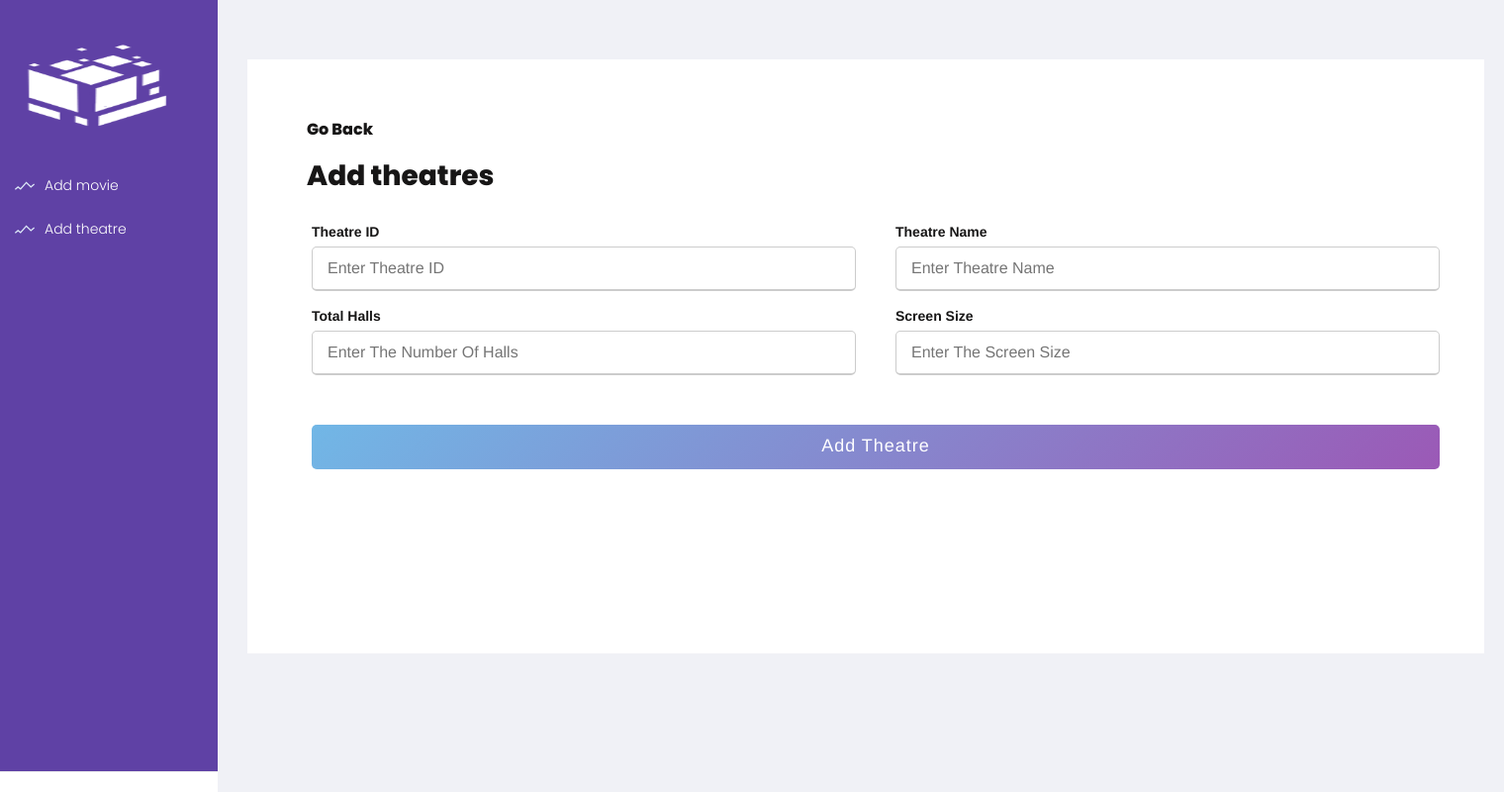
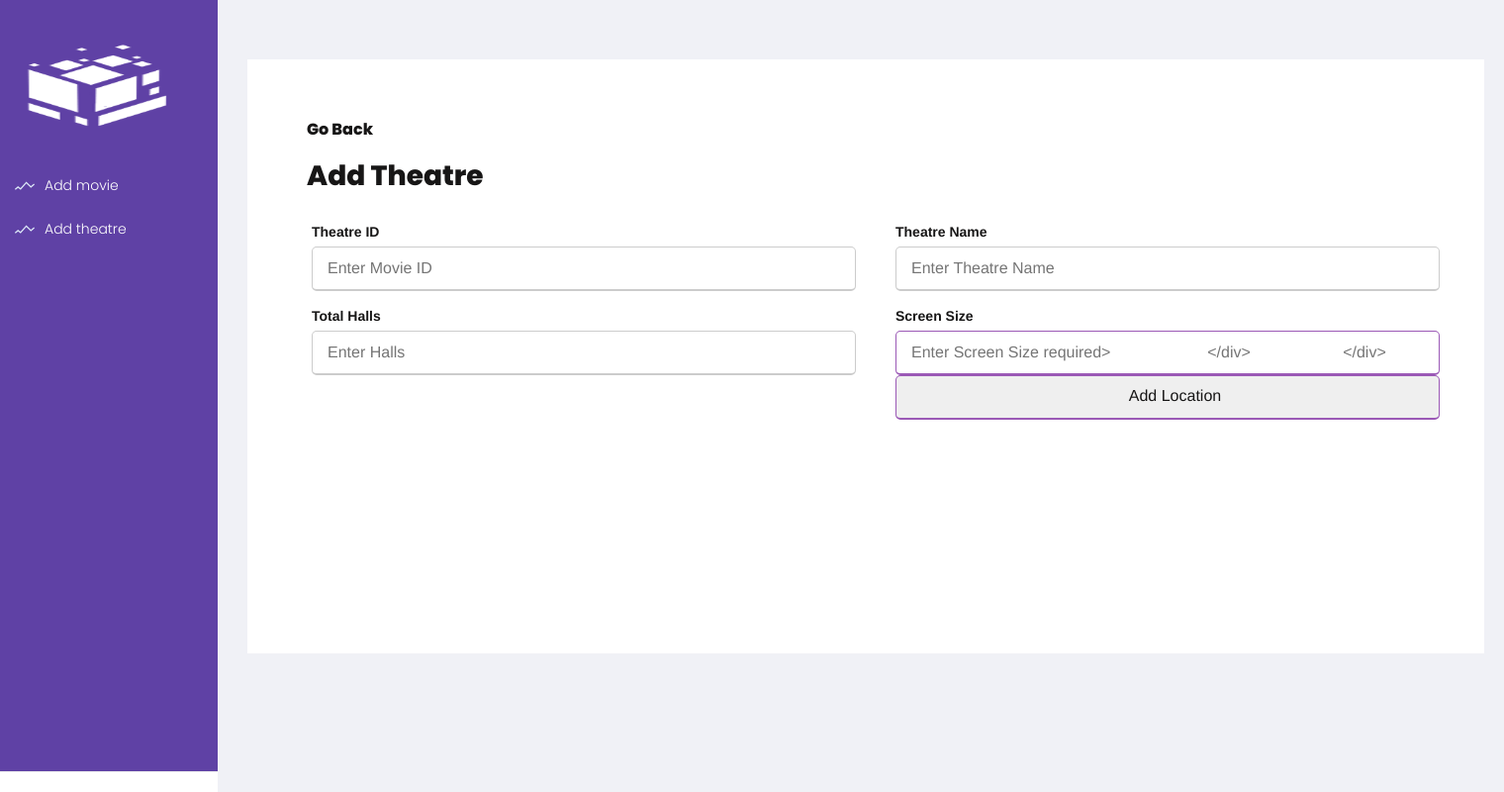
Before and after one commit to arpita938/Movieticketbooking, a Flask app: page /addlocation in a window 1520 px wide. Shown: the whole page at 99% size. Run offline with Flask 2, Linux system fonts and the light colour scheme; some libraries are stand-ins or nearby versions.

Commit message:
Update addlocation.html

```diff
--- a/templates/addlocation.html
+++ b/templates/addlocation.html
@@ -167,7 +167,7 @@
         <section class="sm-box sm-box--2">
         <article>
             <button class="null_pt" ><a href="/locations"><b>Go Back</b></a></button>
-            <h3 class="patient_head">Add theatres</h3>
+            <h3 class="patient_head">Add Theatre</h3>
             <div class="container">
 
                 <div class="content">
@@ -175,7 +175,7 @@
                     <div class="user-details">
                       <div class="input-box">
                         <span class="details">Theatre ID</span>
-                        <input type="text" name="id1" id="id1" placeholder="Enter Theatre ID" required>
+                        <input type="text" name="id1" id="id1" placeholder="Enter Movie ID" required>
                       </div>
                       <div class="input-box">
                         <span class="details">Theatre Name</span>
@@ -183,15 +183,15 @@
                       </div>
                       <div class="input-box">
                         <span class="details">Total Halls</span>
-                        <input type="text" name="hall" id="hall" placeholder="Enter The Number Of Halls" required>
+                        <input type="text" name="latitude" id="latitude" placeholder="Enter Halls" required>
                       </div>
                       <div class="input-box">
                         <span class="details">Screen Size</span>
-                        <input type="text" name="size" id="size" placeholder="Enter The Screen Size" required>
+                        <input type="text" name="longitude" id="longitude" placeholder="Enter Screen Size required>
                       </div>
                     </div>
                     <div class="button">
-                      <input type="submit" value="Add Theatre">
+                      <input type="submit" value="Add Location">
                     </div>
                   </form>
                 </div>
```
